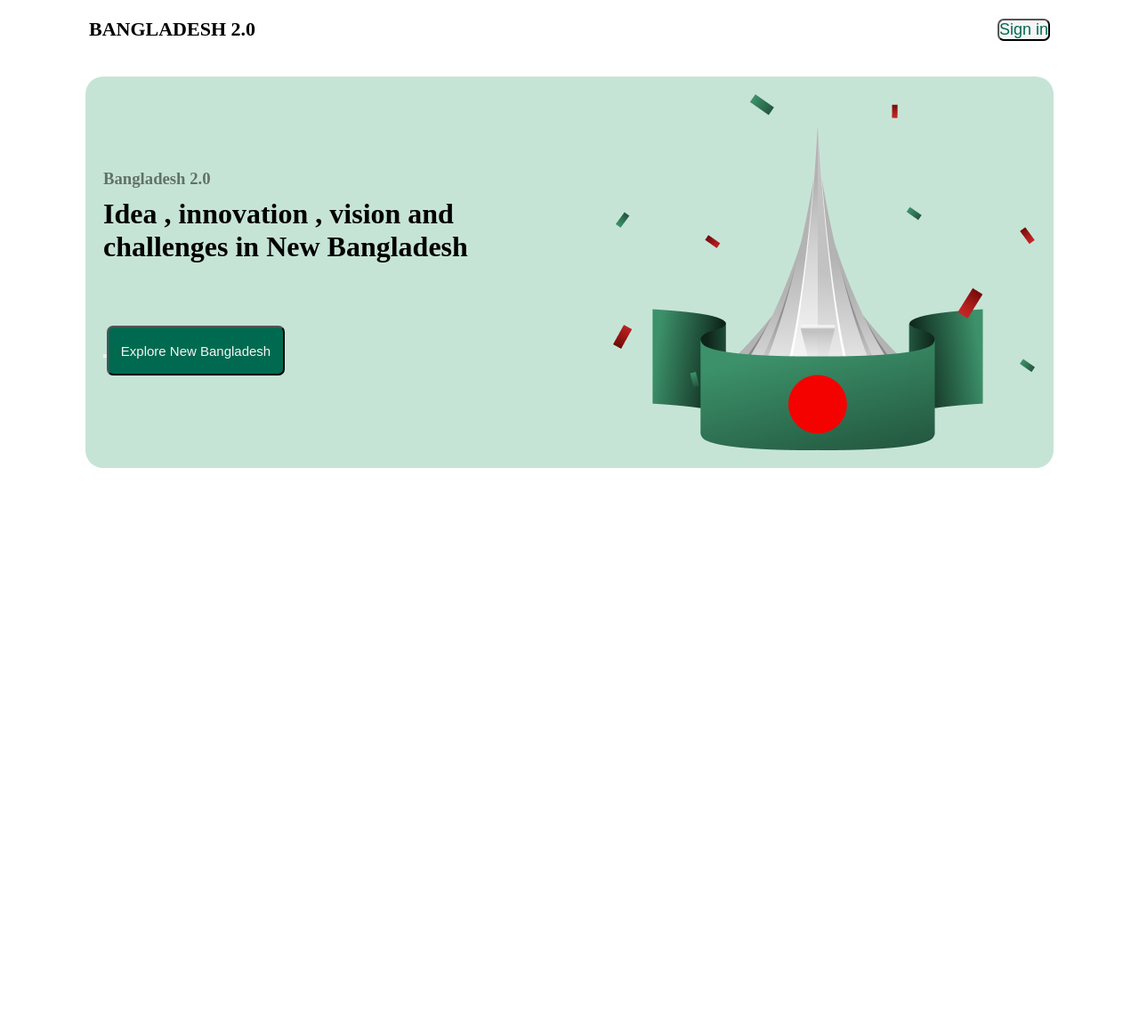
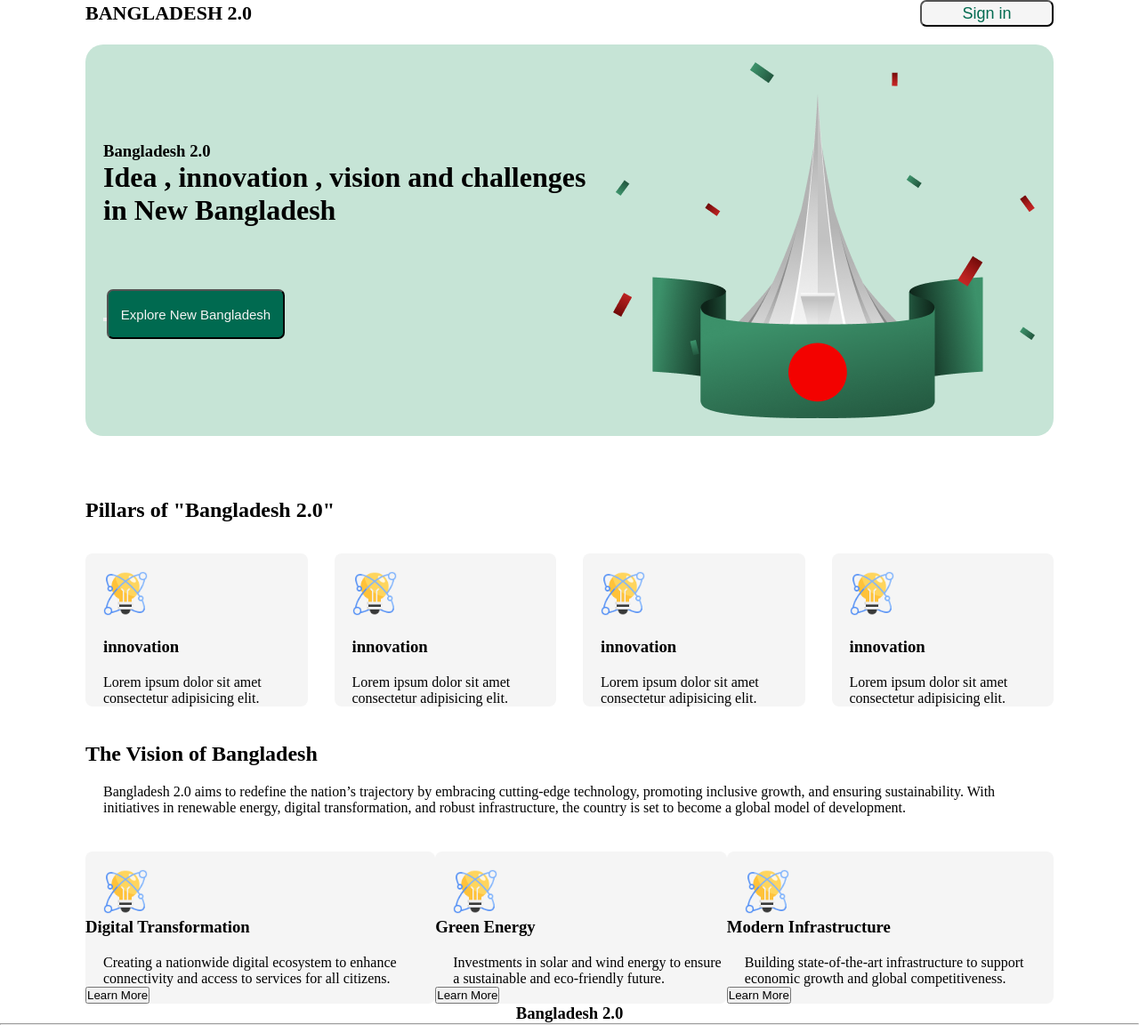
Before and after one commit to R2k4b8l/BANGLADESH-2.0-B11-01, a plain HTML site: page index.html in a window 1280 px wide. Shown: the whole page at 89% size. Before the commit the page ends 800 px from the top, so only its background shows below. Drawn offline with Linux system fonts and the light colour scheme.

Commit message:
pillars of bangladesh section 1

```diff
--- a/index.html
+++ b/index.html
@@ -10,17 +10,13 @@
     <header>
       <!-- navbar -->
       <nav>
-        <h3 style="padding-left: 80px;">BANGLADESH 2.0</h3>
-        <ul>
-          <li style="padding-right: 30px ;">
-            <a href=""><button class="btn-primary">Sign in</button></a>
-          </li>
-        </ul>
+        <div><h3>BANGLADESH 2.0</h3></div>
+        <button class="btn-primary">Sign in</button>
       </nav>
-      <!-- banner -->
+      <!--banner -->
       <div class="hero-section">
         <div class="hero-content">
-          <h3 style="color: black;opacity:50%; margin-bottom: 10px;">Bangladesh 2.0</h3>
+          <h3>Bangladesh 2.0</h3>
           <h1>Idea , innovation , vision and challenges in New Bangladesh</h1>
           <button>
             <a href="">
@@ -30,10 +26,93 @@
         </div>
         <img class="hero-img" src="/image/hero.png" alt="" />
       </div>
-
-
-
     </header>
 
+    <!-- section-1 -->
+    <main>
+      <section class="section-0">
+        <div class="section-1">
+          <div class="section-1-content">
+            <h1>Pillars of "Bangladesh 2.0"</h1>
+
+          </div>
+
+          <div class="cards">
+            <div class="card">
+              <img src="/image/card-icon.png" alt="" />
+              <h3>innovation</h3>
+              <p>Lorem ipsum dolor sit amet consectetur adipisicing elit.</p>
+            </div>
+
+            <div class="card">
+              <img src="/image/card-icon.png" alt="" />
+              <h3>innovation</h3>
+              <p>Lorem ipsum dolor sit amet consectetur adipisicing elit.</p>
+            </div>
+
+            <div class="card">
+              <img src="/image/card-icon.png" alt="" />
+              <h3>innovation</h3>
+              <p>Lorem ipsum dolor sit amet consectetur adipisicing elit.</p>
+            </div>
+
+            <div class="card">
+              <img src="/image/card-icon.png" alt="" />
+              <h3>innovation</h3>
+              <p>Lorem ipsum dolor sit amet consectetur adipisicing elit.</p>
+            </div>
+          </div>
+        </div>
+      </section>
+    <!-- section-2 -->
+     <section>
+        <div class="section-2">
+           <div>
+            <h2> The Vision of Bangladesh</h2>
+            <p>Bangladesh 2.0 aims to redefine the nation’s trajectory by embracing cutting-edge technology, promoting inclusive growth, and ensuring sustainability. With initiatives in renewable energy, digital transformation, and robust infrastructure, the country is set to become a global model of development.</p>
+           </div>
+
+           <div class="section-2-cards">
+            <div class="card-01">
+                <img src="/image/card-icon.png" alt="" />
+                <h3>Digital Transformation</h3>
+                <p>Creating a nationwide digital ecosystem to enhance connectivity and access to services for all citizens.</p>
+                <div>
+                    <button>Learn More</button>
+                </div>
+              </div>
+
+              <div class="card-02">
+                <img src="/image/card-icon.png" alt="" />
+                <h3>Green Energy</h3>
+                <p>Investments in solar and wind energy to ensure a sustainable and eco-friendly future.</p>
+                <div>
+                    <button>Learn More</button>
+                </div>
+              </div>
+
+              <div class="card-03">
+                <img src="/image/card-icon.png" alt="" />
+                <h3>Modern Infrastructure</h3>
+                <p>Building state-of-the-art infrastructure to support economic growth and global competitiveness.</p>
+                <div>
+                    <button>Learn More</button>
+                </div>
+              </div>
+
+           </div>
+
+        </div>
+
+     </section>
+
+    </main>
+
+    <footer>
+      <div class="footer-content">
+        <h3>Bangladesh 2.0</h3>
+      </div><hr>
+
+    </footer>
   </body>
 </html>
--- a/style/style.css
+++ b/style/style.css
@@ -1,9 +1,7 @@
-
 *{
   margin: 0;
   padding: 0;
   box-sizing: border-box;
-
 }
 /* button */
 .btn-primary {
@@ -11,8 +9,13 @@
   color: #006A50;
   font-size: 18px;
   border-radius: 7px;
+  width: 150px;
+  height: 30px;
   cursor: pointer;
-    hover: #05050a;
+}
+.btn-primary:hover{
+   background-color:  #05050a;
+
 }
 
 .btn-1 {
@@ -24,50 +27,120 @@
   cursor: pointer;
   width: 200px;
   height: 56px;
+}
+/*header*/
+header{
+max-width: 85%;
+margin: auto;
+}
+
+/* navbar */
+nav {
+  display: flex;
+  align-items: center;
+  justify-content: space-between;
+}
+
+nav h3 {
+  font-size: 22px;
+  font-weight: 900;
+}
+
+
+/* Hero section */
+.hero-section {
+display: flex;
+align-items: center;
+justify-content: space-between;
+padding: 20px 20px;
+margin: 20px auto;
+background-color: #C6E4D6;
+border-radius: 20px;
+}
+
+.hero-img {
+object-fit: cover;
+}
+
+      /* section 1 */
+
+      main{
+        max-width: 85%;
+        margin: auto;
+      }
+
+
+
+
+        .section-1{
+          padding-top: 50px;
 
         }
+
+
+        .card{
+
+            justify-content: center;
+            margin-top: 35px;
+            border-radius: 8px;
+            background-color: #F5F5F5;
+            border-style:none;
+
+        }
+        .cards{
+            display: flex;
+            gap: 30px;
+            justify-content: center;
+
+        }
+        .card img{
+            width: 50px;
+            height: 50px;
+            margin-top: 20px;
+            margin-left: 20px;
+        }
+        .card h3 ,p{
+            margin-left: 20px;
+            margin-top: 20px;
+        }
+
+        /* section-2 */
+
+        .section-2{
+            padding-top: 40px;
+
+        }
+
+        .section-2-cards{
+          display: flex;
+
+          margin-top: 20px;}
+
+          .card-01,.card-02,.card-03{
+            background-color: #F5F5F5;
+            border-radius: 8px;
+            border-style: none;
+            margin-top: 20px;
+          }
+          .card-01 img,.card-02 img,.card-03 img{
+            width: 50px;
+            height: 50px;
+            margin-top: 20px;
+            margin-left: 20px;
+             gap: 20px;
+            justify-content: center;
 
 
 
 
 
 
-/* navbar */
-nav {
-    display: flex;
-    align-items: center;
-    justify-content: space-between;
-    padding: 20px 20px;
+          }
 
 
-  }
 
-  nav h3 {
-    padding:0 20px;
-    font-size: 22px;
-    font-weight: 900;
-    margin-right: 50px;
-}
+          /* footer */
 
-nav ul li {
-    list-style: none;
-    margin-right: 50px;}
+          footer{
 
-    /* Hero section */
-    .hero-section {
-        display: flex;
-        gap: 30px;
-        align-items: center;
-        justify-content: space-between;
-        padding: 20px 20px;
-        margin: auto;
-        margin-top: 20px;
-        background-color: #C6E4D6;
-        border-radius: 20px;
-        width:85%;
-
-      }
-
-      .hero-img {
-       w
-      }
+          text-align: center;}
```
Lines whose indentation alone changed are shown as unchanged.
